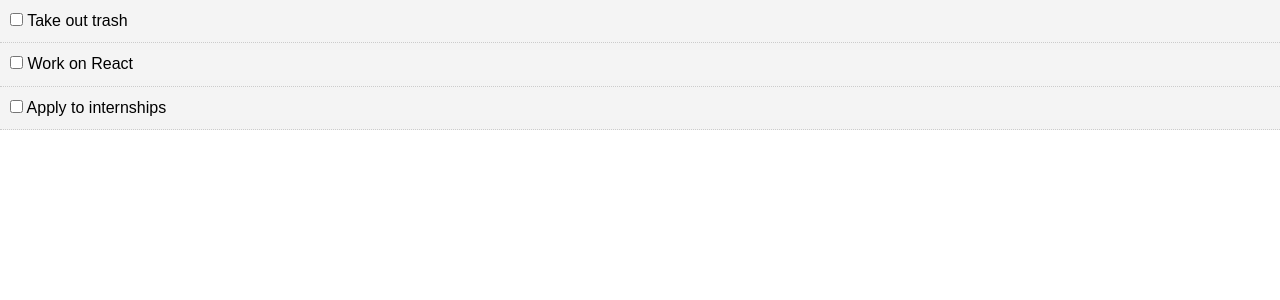
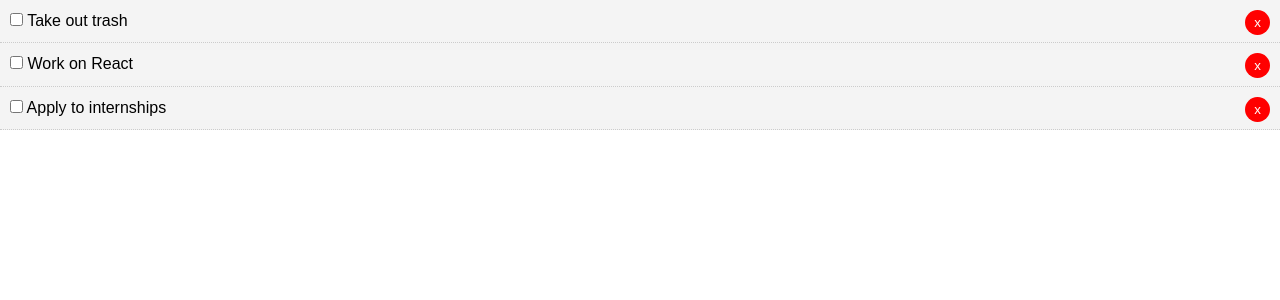
Before and after one commit to BenPetroskyBellevueCollege/react-to-do, a React (Create React App) app: page / in a window 1280 px wide. Shown: the top 300 px of the page. Built offline with nearby package versions, Linux system fonts and the light colour scheme.

Commit message:
Delete Functional
Delete button for each todoItem functions by returning the state without the selected item.

```diff
--- a/src/App.js
+++ b/src/App.js
@@ -40,6 +40,10 @@
     })})
 
 }
+// Delete Todo
+delTodo = (id) => {
+  this.setState({todos: [...this.state.todos.filter(todo => todo.id !== id)]});
+}
 
 
 
@@ -49,7 +53,9 @@
 
       <div className="App">
 
-        <Todos todos = {this.state.todos} markComplete={this.markComplete}/>
+        <Todos todos = {this.state.todos}
+        markComplete={this.markComplete}
+        delTodo={this.delTodo}/>
       </div>
     );
 
--- a/src/components/TodoItem.js
+++ b/src/components/TodoItem.js
@@ -21,14 +21,25 @@
                     <input type="checkbox"
                     onChange={this.props.markComplete.bind(this, id)} /> {' '}
                     {title}
+                    <button onClick={this.props.delTodo.bind(this, id)} style={btnStyle}>x</button>
 
                 </p>
             </div>
         )
     }
 }
+//Proptypes
 TodoItem.propTypes ={
     todo: PropTypes.object.isRequired
+}
+const btnStyle = {
+    background: '#ff0000',
+    color: '#fff',
+    border: 'none',
+    padding: '5px 9px',
+    borderRadius: '50%',
+    cursor: 'pointer',
+    float: 'right'
 }
 
 
--- a/src/components/Todos.js
+++ b/src/components/Todos.js
@@ -8,7 +8,9 @@
     render(){
 
         return this.props.todos.map((todo) => (
-        <TodoItem  key= {todo.id} todo ={todo} markComplete={this.props.markComplete}/>
+        <TodoItem  key= {todo.id} todo ={todo}
+        markComplete={this.props.markComplete}
+        delTodo={this.props.delTodo}/>
           ));
 
     }
```
Also changed, not shown: 1 other file (tests, documents, lock files or other folders).
